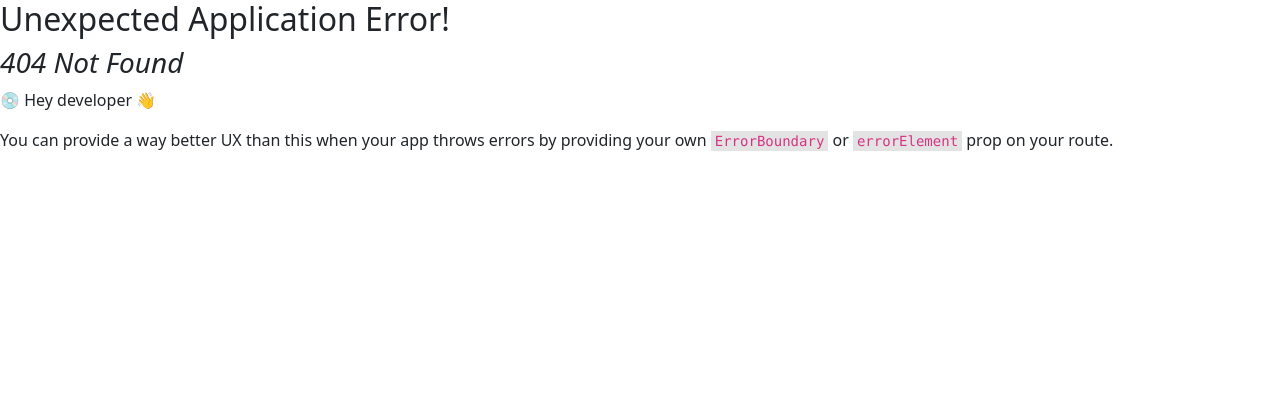
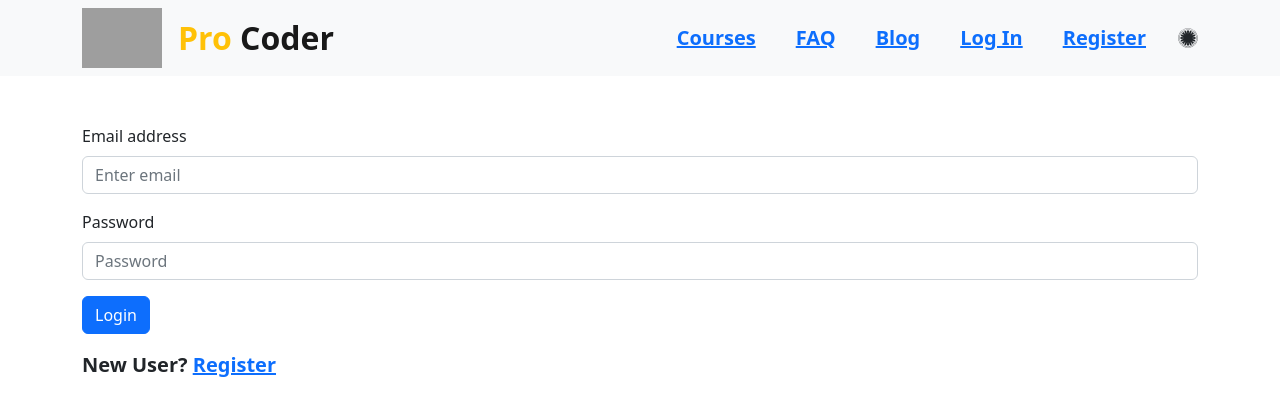
Before and after one commit to Mehedi2000/web-courses-client-repo, a React (Create React App) app: page /login in a window 1280 px wide. Before the commit this address had no page. Shown: the top 416 px of the page. Built offline with nearby package versions, Linux system fonts and the light colour scheme; no server answers; grey boxes are pictures that could not be loaded.

Commit message:
added log in

```diff
--- a/src/Pages/Shared/Header.js
+++ b/src/Pages/Shared/Header.js
@@ -25,6 +25,8 @@ const Header = () => {
                             <Nav.Link href="#features" className='me-4'><Link to='/courses'>Courses</Link></Nav.Link>
                             <Nav.Link href="#pricing" className='me-4'><Link to='/faq'>FAQ</Link></Nav.Link>
                             <Nav.Link href="#pricing" className='me-4'><Link to='/blog'>Blog</Link></Nav.Link>
+                            <Nav.Link href="#pricing" className='me-4'><Link to='/login'>Log In</Link></Nav.Link>
+                            <Nav.Link href="#pricing" className='me-4'><Link to='/register'>Register</Link></Nav.Link>
                             <div className='d-flex justify-content-center align-items-center'>
                                 {
                                     theme ? <FaRegMoon onClick={() => setTheme(!theme)}></FaRegMoon>
--- /dev/null
+++ b/src/component/Login/Login.js
@@ -0,0 +1,70 @@
+import React, { useContext, useState } from 'react';
+import { Container } from 'react-bootstrap';
+import Button from 'react-bootstrap/Button';
+import Form from 'react-bootstrap/Form';
+import { Link, useLocation, useNavigate } from 'react-router-dom';
+import { AuthContext } from '../../contexts/AuthProvider/AuthProvider';
+
+
+const Login = () => {
+    const [error, setError] = useState('');
+    const { signIn, setLoading } = useContext(AuthContext);
+    const navigate = useNavigate();
+    // const location = useLocation();
+
+    // const from = location.state?.from?.pathname || '/';
+
+    const handleSubmit = event => {
+        event.preventDefault();
+        const form = event.target;
+        const email = form.email.value;
+        const password = form.password.value;
+
+        signIn(email, password)
+            .then(result => {
+                const user = result.user;
+                console.log(user);
+                form.reset();
+                setError('');
+                // if (user.emailVerified) {
+                //     navigate(from, { replace: true });
+                // }
+                // else {
+                //     toast.error('Your email is not verified. Please verify your email address.')
+                // }
+            })
+            .catch(error => {
+                console.error(error)
+                setError(error.message);
+            })
+        // .finally(() => {
+        //     setLoading(false);
+        // })
+    }
+    return (
+        <Container className='mt-5'>
+            <Form onSubmit={handleSubmit}>
+                <Form.Group className="mb-3" controlId="formBasicEmail">
+                    <Form.Label>Email address</Form.Label>
+                    <Form.Control name="email" type="email" placeholder="Enter email" required />
+
+                </Form.Group>
+
+                <Form.Group className="mb-3" controlId="formBasicPassword">
+                    <Form.Label>Password</Form.Label>
+                    <Form.Control name="password" type="password" placeholder="Password" required />
+                </Form.Group>
+
+                <Button variant="primary" type="submit">
+                    Login
+                </Button>
+                <p className='mt-3 fs-5 fw-semibold'>New User? <Link to='/register'>Register</Link></p>
+                <Form.Text className="text-danger">
+                    {error}
+                </Form.Text>
+            </Form>
+        </Container>
+    );
+};
+
+export default Login;
--- /dev/null
+++ b/src/component/Register/Register.js
@@ -0,0 +1,11 @@
+import React from 'react';
+
+const Register = () => {
+    return (
+        <div>
+            <h1>Register</h1>
+        </div>
+    );
+};
+
+export default Register;
--- /dev/null
+++ b/src/contexts/AuthProvider/AuthProvider.js
@@ -0,0 +1,73 @@
+import React, { createContext, useEffect, useState } from 'react';
+import { createUserWithEmailAndPassword, getAuth, onAuthStateChanged, sendEmailVerification, signInWithEmailAndPassword, signInWithPopup, signOut, updateProfile } from 'firebase/auth'
+import app from '../../Firebase/firebase.config';
+
+export const AuthContext = createContext();
+const auth = getAuth(app);
+
+const AuthProvider = ({ children }) => {
+    const [user, setUser] = useState(null);
+    const [loading, setLoading] = useState(true);
+
+    const providerLogin = (provider) => {
+        // setLoading(true);
+        return signInWithPopup(auth, provider);
+    }
+
+    const createUser = (email, password) => {
+        // setLoading(true);
+        return createUserWithEmailAndPassword(auth, email, password)
+    }
+
+    const signIn = (email, password) => {
+        // setLoading(true);
+        return signInWithEmailAndPassword(auth, email, password);
+    }
+
+    const updateUserProfile = (profile) => {
+        return updateProfile(auth.currentUser, profile);
+    }
+
+    // const verifyEmail = () =>{
+    //     return sendEmailVerification(auth.currentUser);
+    // }
+
+    const logOut = () => {
+        setLoading(true);
+        return signOut(auth);
+    }
+
+    useEffect(() => {
+        const unsubscribe = onAuthStateChanged(auth, (currentUser) => {
+            console.log('inside auth state change', currentUser);
+
+            if (currentUser === null || currentUser.emailVerified) {
+                setUser(currentUser);
+            }
+            setLoading(false);
+        });
+
+        return () => {
+            unsubscribe();
+        }
+
+    }, [])
+
+    const authInfo = {
+        user,
+        loading,
+        setLoading,
+        providerLogin,
+        logOut,
+        updateUserProfile,
+        createUser,
+        signIn
+    };
+    return (
+        <AuthContext.Provider value={authInfo}>
+            {children}
+        </AuthContext.Provider>
+    );
+};
+
+export default AuthProvider;
--- a/src/index.js
+++ b/src/index.js
@@ -4,11 +4,14 @@ import './index.css';
 import App from './App';
 import reportWebVitals from './reportWebVitals';
 import 'bootstrap/dist/css/bootstrap.min.css';
+import AuthProvider from './contexts/AuthProvider/AuthProvider';
 
 const root = ReactDOM.createRoot(document.getElementById('root'));
 root.render(
   <React.StrictMode>
-    <App />
+    <AuthProvider>
+      <App />
+    </AuthProvider>
   </React.StrictMode>
 );
 
```
Also changed, not shown: src/Routes/Routes/Routes.js (+10 -0 lines).
